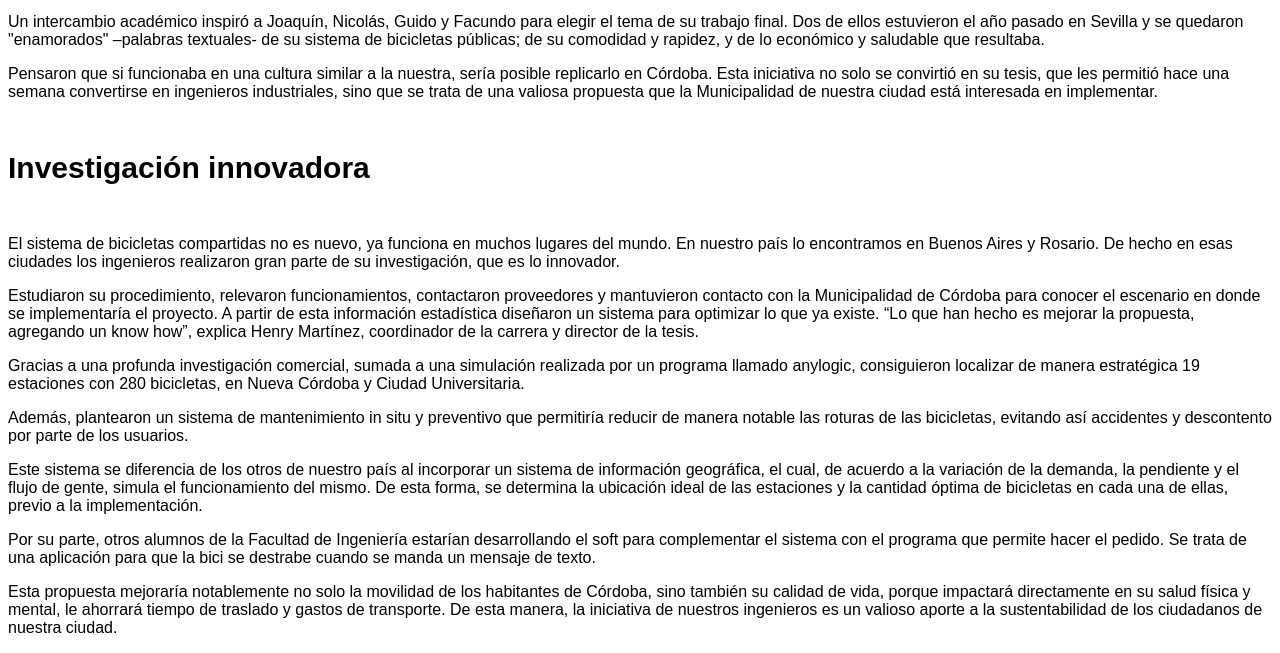
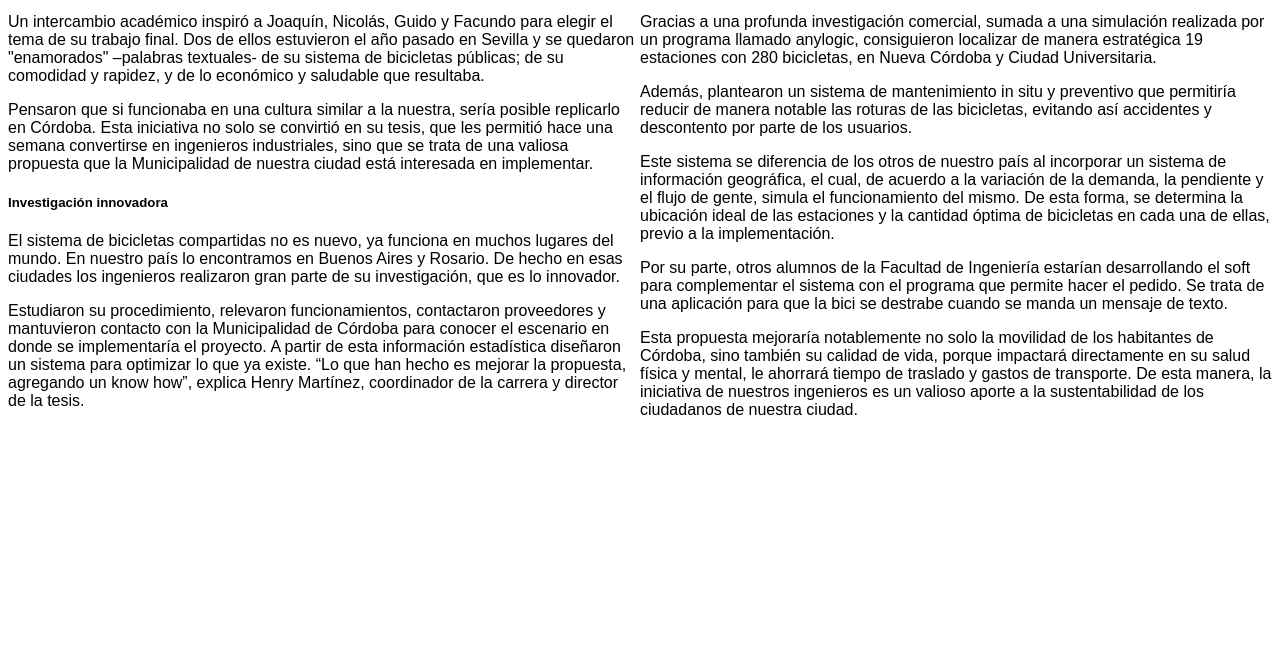
Before and after one commit to UCC-LabCompu2/ejercicios2024-VeraIgnazio, a plain HTML site: page Ejercicios-CSS/ej_columnas.html in a window 1280 px wide. Shown: the part 239-892 px from the top of the page. After the commit the page ends 800 px from the top, so only its background shows below. Drawn offline with Linux system fonts and the light colour scheme.

Commit message:
columnas actualizadas

```diff
--- a/Ejercicios-CSS/ej_columnas.html
+++ b/Ejercicios-CSS/ej_columnas.html
@@ -13,12 +13,20 @@
         a:active{
             font-weight: bold;
         }
+        .columna1{
+            float: left;
+            width: 50%;
+        }
+        .columna2{
+            float:right;
+            width: 50%;
+        }
+
         #tituloPrincipal{
-
             color: blue;
 
         }
-        .tituloNoticia{
+        #tituloNoticia{
 
             font-size:30px
 
@@ -41,7 +49,7 @@
     <h3 class="tituloNoticia" style="font-size: 30px">CordoBici</h3>
     Publicado el 07/03/2018 en Agropecuarias y Ambiente
     <article>
-        <div>
+        <div class="columna1">
             <p>
                 Un intercambio académico inspiró a Joaquín, Nicolás, Guido y Facundo para elegir el tema de su trabajo final.
                 Dos de ellos estuvieron el año pasado en Sevilla y se quedaron "enamorados" –palabras textuales- de su
@@ -71,7 +79,7 @@
                 de la tesis.
             </p>
         </div>
-        <div class="grid-item">
+        <div class="columna2">
             <p>
                 Gracias a una profunda investigación comercial, sumada a una simulación realizada por un programa llamado
                 anylogic, consiguieron localizar de manera estratégica 19 estaciones con 280 bicicletas, en Nueva Córdoba y
```
